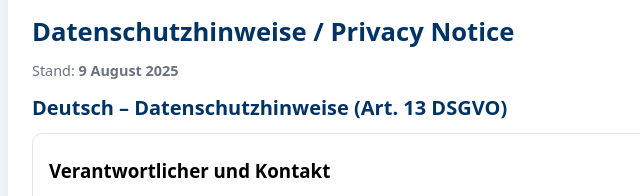
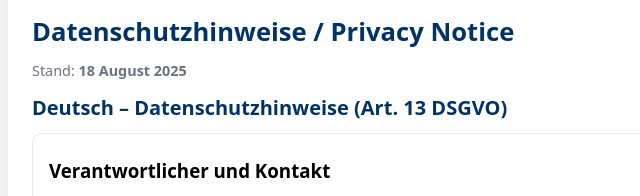
Before and after one commit to oroquest/iban-clean, a website: page privacy.html in a window 1280 px wide. Shown: the part 154-350 px from the top of the page, 228-868 px from the left. Drawn offline with Linux system fonts and the light colour scheme.

Commit message:
Update privacy.html

```diff
--- a/privacy.html
+++ b/privacy.html
@@ -33,7 +33,7 @@
     </div>
     <img src="siku_logo.png" alt="Sikura Life Logo" class="logo" />
     <h1>Datenschutzhinweise / Privacy Notice</h1>
-    <p class="foot">Stand: <strong>9 August 2025</strong></p>
+    <p class="foot">Stand: <strong>18 August 2025</strong></p>
 
     <!-- DE -->
     <section id="lang-de" class="section" lang="de">
```
